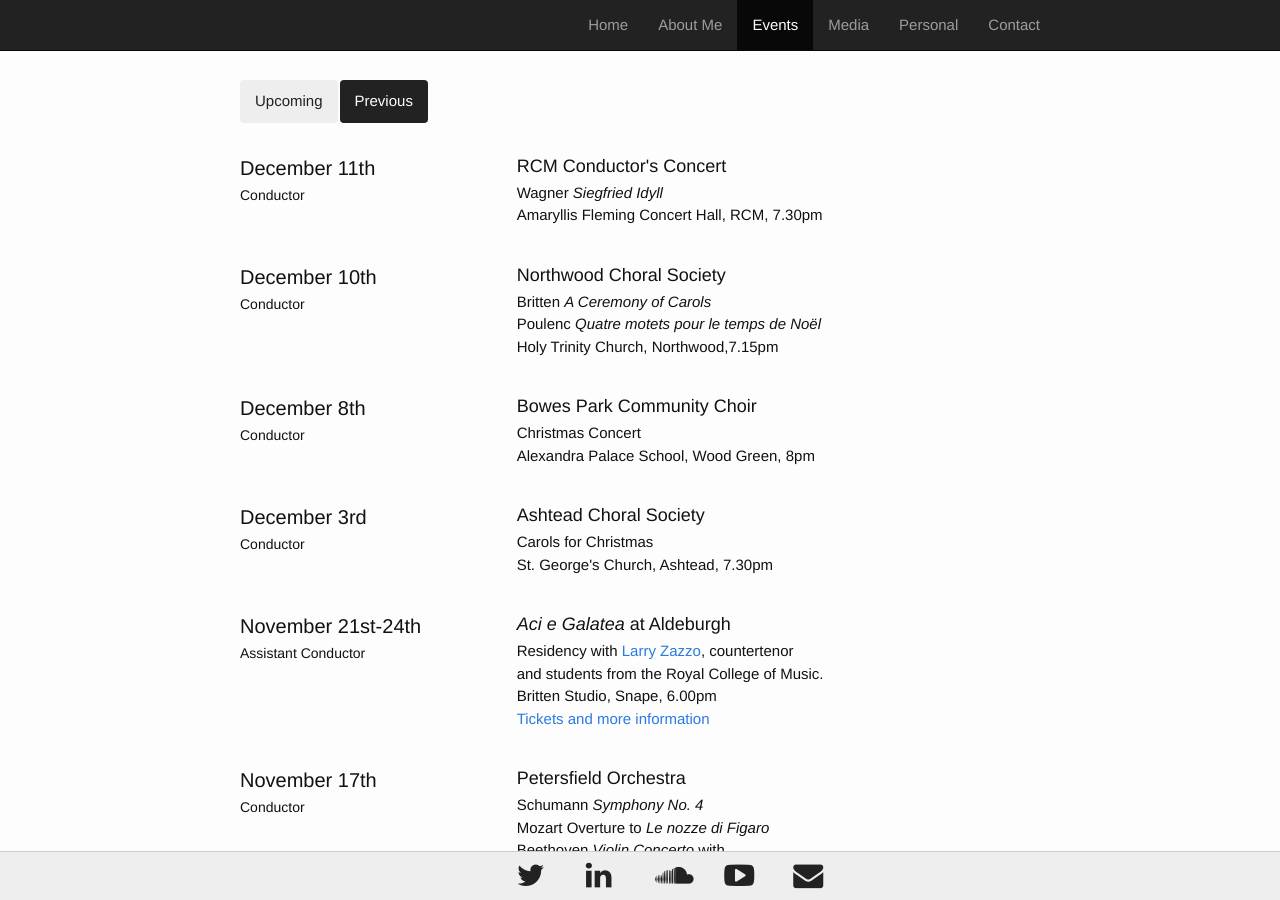
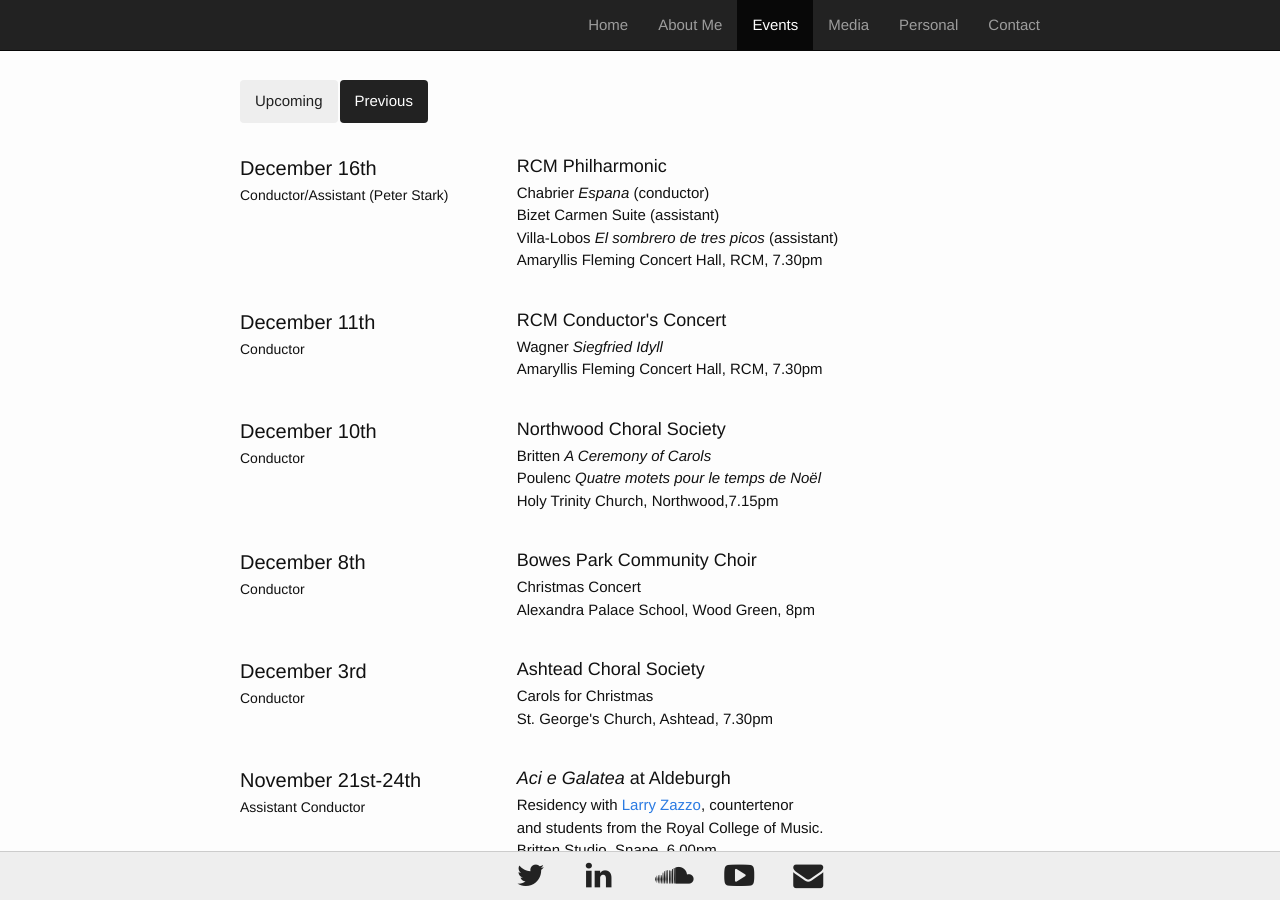
Before and after one commit to musicman10201/musicman10201.github.io, a Jekyll site: the page built from previous_events.html, in a window 1280 px wide and 900 px high. Built offline with Jekyll 4.4.1, drawn with Linux system fonts in a browser that asks for light colours.

Commit message:
Update previousevents.yml

```diff
--- a/_data/previousevents.yml
+++ b/_data/previousevents.yml
@@ -1,3 +1,12 @@
+-
+  date: December 16th
+  title: Conductor/Assistant (Peter Stark)
+  description: RCM Philharmonic
+  subdescription: |
+    Chabrier <i>Espana</i> (conductor)<br>
+    Bizet Carmen Suite (assistant)<br>
+    Villa-Lobos <i> El sombrero de tres picos</i> (assistant)<br>
+    Amaryllis Fleming Concert Hall, RCM, 7.30pm
 -
   date: December 11th
   title: Conductor
```
